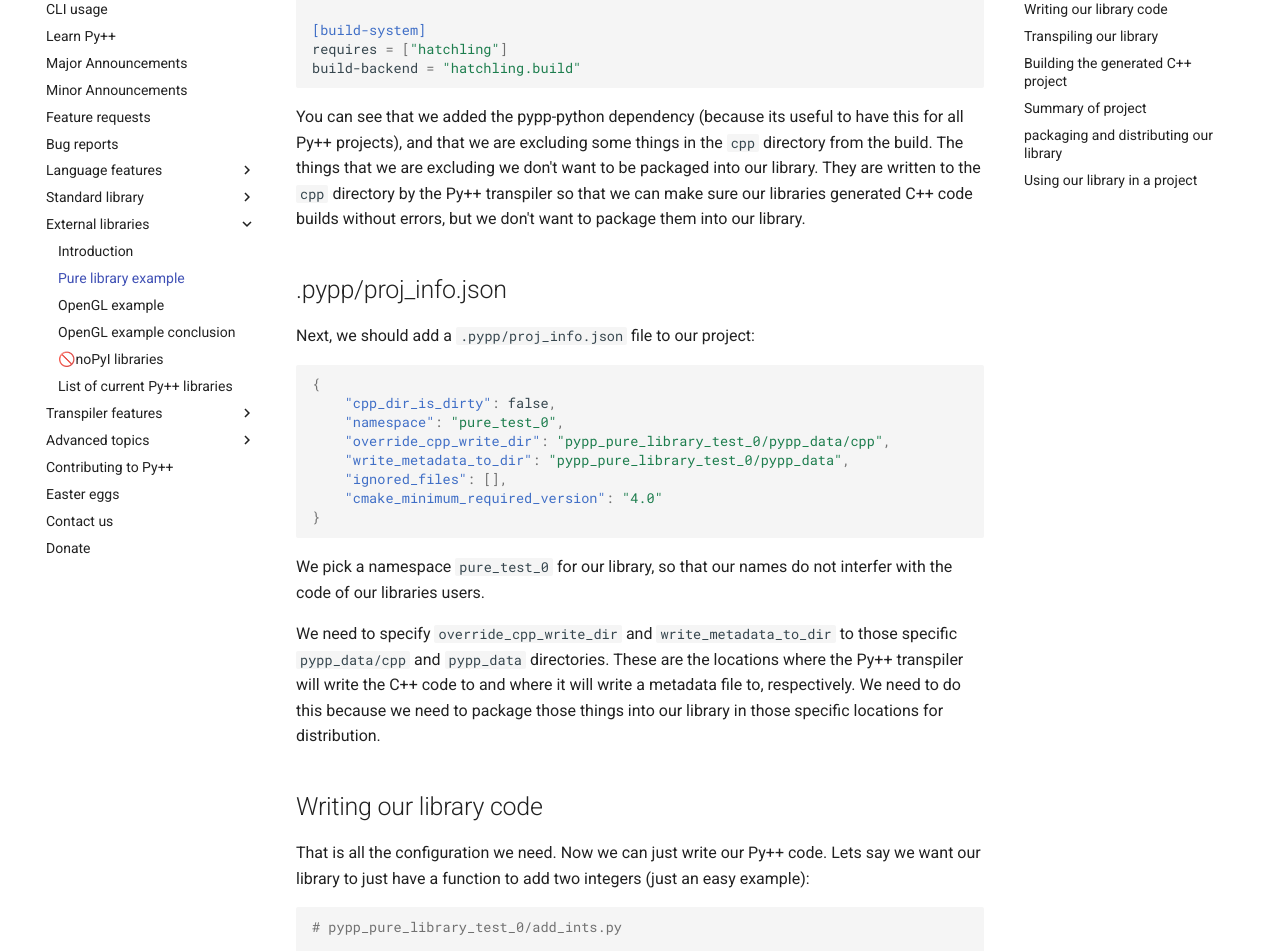
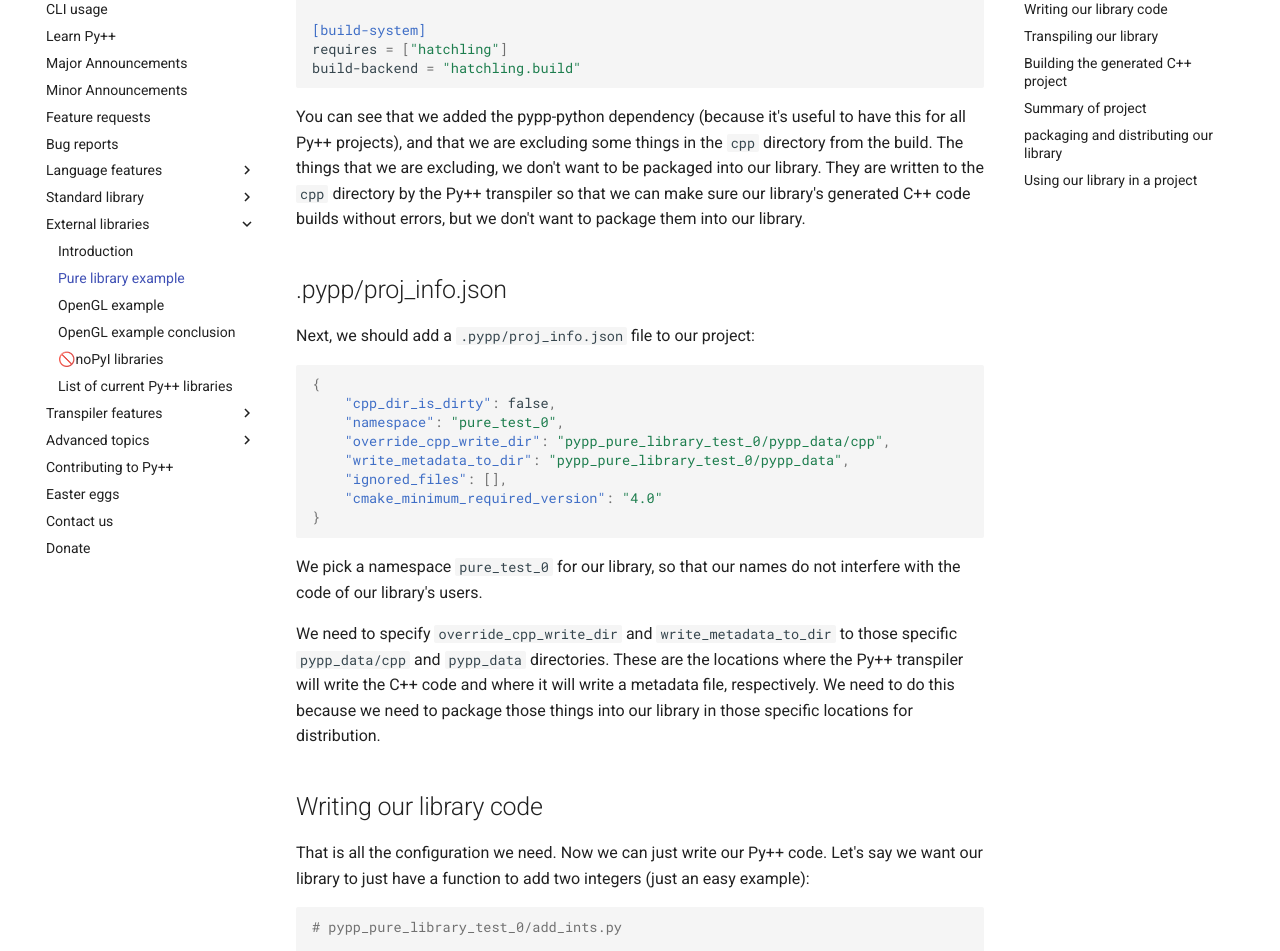
Before and after one commit to curtispuetz/pypp-docs, an MkDocs documentation site: the page built from docs/external_libraries/pure_library_example.md, in a window 1280 px wide and 1400 px high, scrolled down 581 px. Shown: the part 153-1104 px from the top of the window. Built offline with MkDocs 1.6.1 and Material for MkDocs 9.7.7, drawn with Linux system fonts in a browser that asks for light colours; some of the changed text lies outside the part shown.

Commit message:
Fix typos and enhance clarity in pure_library_example.md

````diff
--- a/docs/external_libraries/pure_library_example.md
+++ b/docs/external_libraries/pure_library_example.md
@@ -32,7 +32,7 @@ requires = ["hatchling"]
 build-backend = "hatchling.build"
 ```
 
-You can see that we added the pypp-python dependency (because its useful to have this for all Py++ projects), and that we are excluding some things in the `cpp` directory from the build. The things that we are excluding we don't want to be packaged into our library. They are written to the `cpp` directory by the Py++ transpiler so that we can make sure our libraries generated C++ code builds without errors, but we don't want to package them into our library.
+You can see that we added the pypp-python dependency (because it's useful to have this for all Py++ projects), and that we are excluding some things in the `cpp` directory from the build. The things that we are excluding, we don't want to be packaged into our library. They are written to the `cpp` directory by the Py++ transpiler so that we can make sure our library's generated C++ code builds without errors, but we don't want to package them into our library.
 
 ## .pypp/proj_info.json
 
@@ -49,13 +49,13 @@ Next, we should add a `.pypp/proj_info.json` file to our project:
 }
 ```
 
-We pick a namespace `pure_test_0` for our library, so that our names do not interfer with the code of our libraries users.
+We pick a namespace `pure_test_0` for our library, so that our names do not interfere with the code of our library's users.
 
-We need to specify `override_cpp_write_dir` and `write_metadata_to_dir` to those specific `pypp_data/cpp` and `pypp_data` directories. These are the locations where the Py++ transpiler will write the C++ code to and where it will write a metadata file to, respectively. We need to do this because we need to package those things into our library in those specific locations for distribution.
+We need to specify `override_cpp_write_dir` and `write_metadata_to_dir` to those specific `pypp_data/cpp` and `pypp_data` directories. These are the locations where the Py++ transpiler will write the C++ code and where it will write a metadata file, respectively. We need to do this because we need to package those things into our library in those specific locations for distribution.
 
 ## Writing our library code
 
-That is all the configuration we need. Now we can just write our Py++ code. Lets say we want our library to just have a function to add two integers (just an easy example):
+That is all the configuration we need. Now we can just write our Py++ code. Let's say we want our library to just have a function to add two integers (just an easy example):
 
 ```python
 # pypp_pure_library_test_0/add_ints.py
@@ -115,7 +115,7 @@ After we have made sure our C++ code builds without compilation errors, we build
 python -m hatchling build
 ```
 
-Now we can distribute it to PyPI or github
+Now we can distribute it to PyPI or GitHub
 
 ## Using our library in a project
 
````
Also changed, not shown: other parts of docs/external_libraries/pure_library_example.md (+2 -2 lines).
